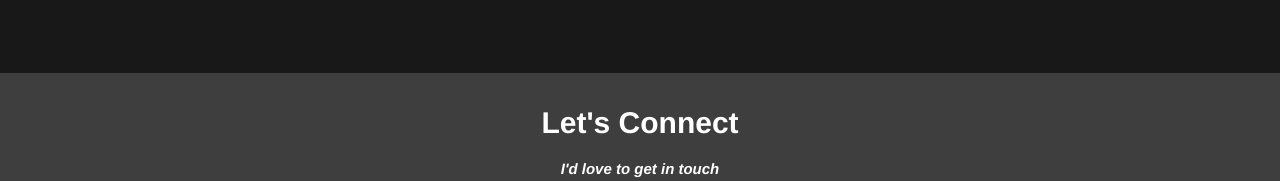
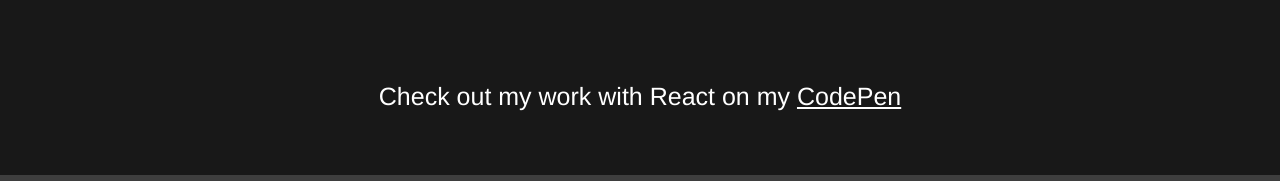
Before and after one commit to AlanCodesThings/AlanCodesThings.github.io, a plain HTML site: page index.html in a window 1280 px wide. Shown: the part 2313-2494 px from the top of the page. Drawn offline with Linux system fonts and the light colour scheme.

Commit message:
Added codepen link

```diff
--- a/index.html
+++ b/index.html
@@ -52,6 +52,7 @@
         <img src="images/wordpress.png" id= "large-tile"/>
         <h1 class="steam-text">Created on Wordpress</h1>
         </div>
+        <div id="codepen-text">Check out my work with React on my <a href="https://codepen.io/Alan-Brown-the-bold/pens/showcase">CodePen</a></div>
       </div></div>
       <div id="flexgrow"></div>
       <div id="connect-section">
--- a/stylesheets/styles.css
+++ b/stylesheets/styles.css
@@ -147,6 +147,15 @@ html{
     flex-grow: 1;
   }
 
+  #codepen-text{
+    margin-top: 2%;
+    font-size:2.5rem;
+  }
+
+  #codepen-text a{
+    font-size:2.5rem;
+  }
+
   #connect-section{
     min-height: 20%;
     padding-bottom: 1%;
```
